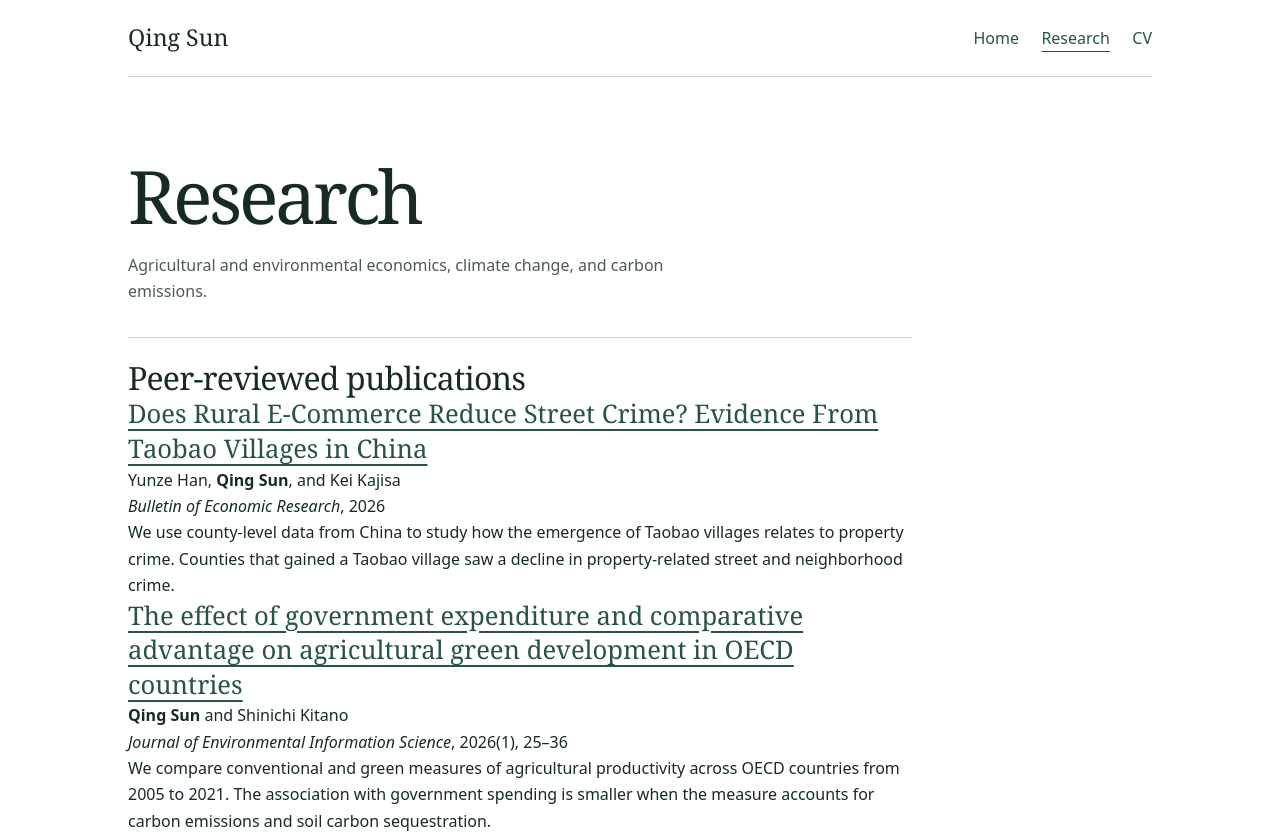
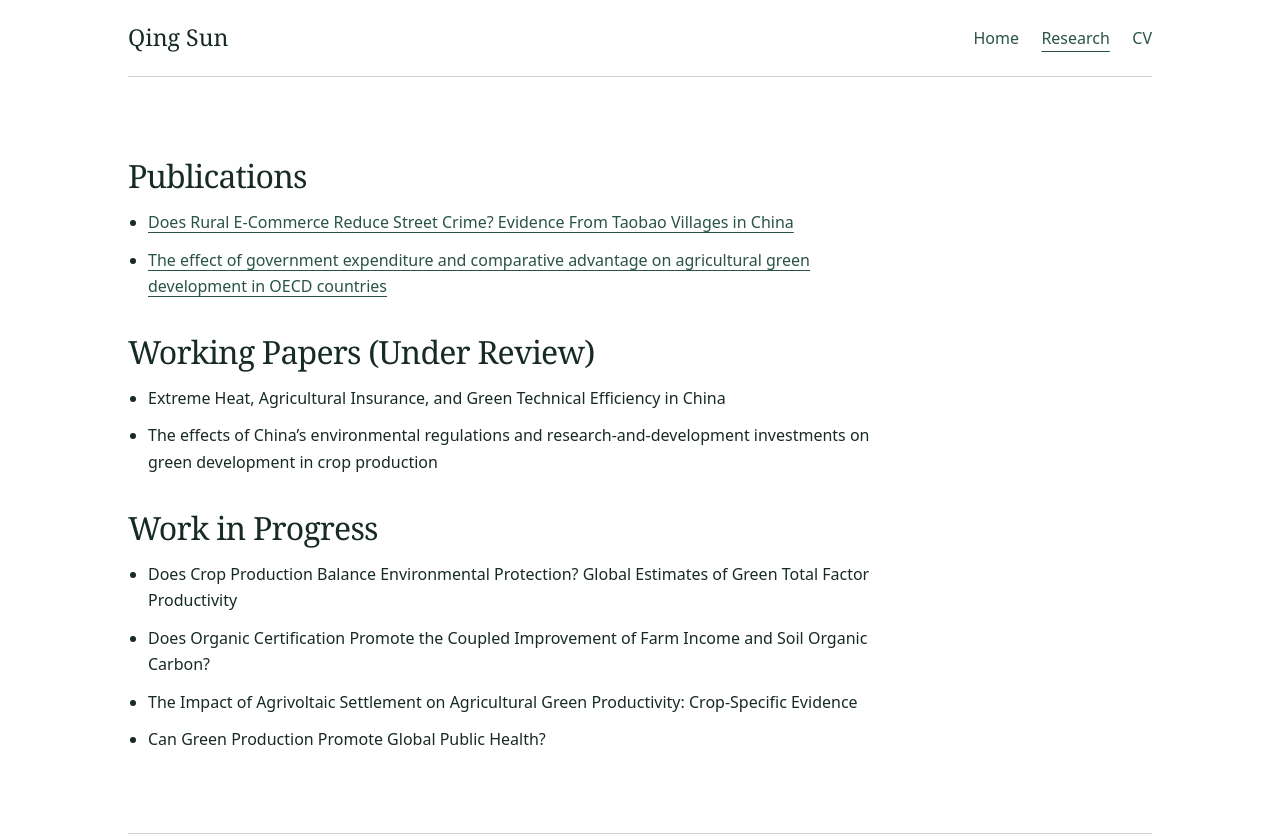
Before and after one commit to sq1513/sq1513.github.io, a plain HTML site: page research.html in a window 1280 px wide. Shown: the top 837 px of the page. Drawn offline with Linux system fonts and the light colour scheme.

Commit message:
Update the academic profile and organize research papers by status

```diff
--- a/research.html
+++ b/research.html
@@ -3,7 +3,7 @@
 <head>
   <meta charset="utf-8">
   <meta name="viewport" content="width=device-width, initial-scale=1">
-  <meta name="description" content="Peer-reviewed research by Qing Sun in agricultural, environmental, and rural economics.">
+  <meta name="description" content="Publications, working papers under review, and work in progress by Qing Sun.">
   <title>Research | Qing Sun</title>
   <link rel="stylesheet" href="assets/site.css">
 </head>
@@ -17,24 +17,30 @@
       <a href="cv.html">CV</a>
     </nav>
   </header>
-  <main id="main" class="wrap">
-    <div class="reading">
-      <h1>Research</h1>
-      <p class="intro">Agricultural and environmental economics, climate change, and carbon emissions.</p>
-      <section class="section" aria-labelledby="publications">
-        <h2 id="publications">Peer-reviewed publications</h2>
-        <article class="publication">
-          <h3><a href="https://doi.org/10.1111/boer.70090">Does Rural E-Commerce Reduce Street Crime? Evidence From Taobao Villages in China</a></h3>
-          <p class="authors">Yunze Han, <strong>Qing Sun</strong>, and Kei Kajisa</p>
-          <p class="citation"><cite>Bulletin of Economic Research</cite>, 2026</p>
-          <p class="summary">We use county-level data from China to study how the emergence of Taobao villages relates to property crime. Counties that gained a Taobao village saw a decline in property-related street and neighborhood crime.</p>
-        </article>
-        <article class="publication">
-          <h3><a href="https://doi.org/10.11492/ceispapersen.2026.1_25">The effect of government expenditure and comparative advantage on agricultural green development in OECD countries</a></h3>
-          <p class="authors"><strong>Qing Sun</strong> and Shinichi Kitano</p>
-          <p class="citation"><cite>Journal of Environmental Information Science</cite>, 2026(1), 25–36</p>
-          <p class="summary">We compare conventional and green measures of agricultural productivity across OECD countries from 2005 to 2021. The association with government spending is smaller when the measure accounts for carbon emissions and soil carbon sequestration.</p>
-        </article>
+  <main id="main" class="wrap" aria-label="Research">
+    <div class="reading paper-groups">
+      <section class="paper-group">
+        <h2>Publications</h2>
+        <ul class="paper-titles">
+          <li><a href="https://doi.org/10.1111/boer.70090">Does Rural E-Commerce Reduce Street Crime? Evidence From Taobao Villages in China</a></li>
+          <li><a href="https://doi.org/10.11492/ceispapersen.2026.1_25">The effect of government expenditure and comparative advantage on agricultural green development in OECD countries</a></li>
+        </ul>
+      </section>
+      <section class="paper-group">
+        <h2>Working Papers (Under Review)</h2>
+        <ul class="paper-titles">
+          <li>Extreme Heat, Agricultural Insurance, and Green Technical Efficiency in China</li>
+          <li>The effects of China’s environmental regulations and research-and-development investments on green development in crop production</li>
+        </ul>
+      </section>
+      <section class="paper-group">
+        <h2>Work in Progress</h2>
+        <ul class="paper-titles">
+          <li>Does Crop Production Balance Environmental Protection? Global Estimates of Green Total Factor Productivity</li>
+          <li>Does Organic Certification Promote the Coupled Improvement of Farm Income and Soil Organic Carbon?</li>
+          <li>The Impact of Agrivoltaic Settlement on Agricultural Green Productivity: Crop-Specific Evidence</li>
+          <li>Can Green Production Promote Global Public Health?</li>
+        </ul>
       </section>
     </div>
   </main>
```
Also changed, not shown: cv.html (+19 -5 lines), index.html (+11 -15 lines), 1 other file.
